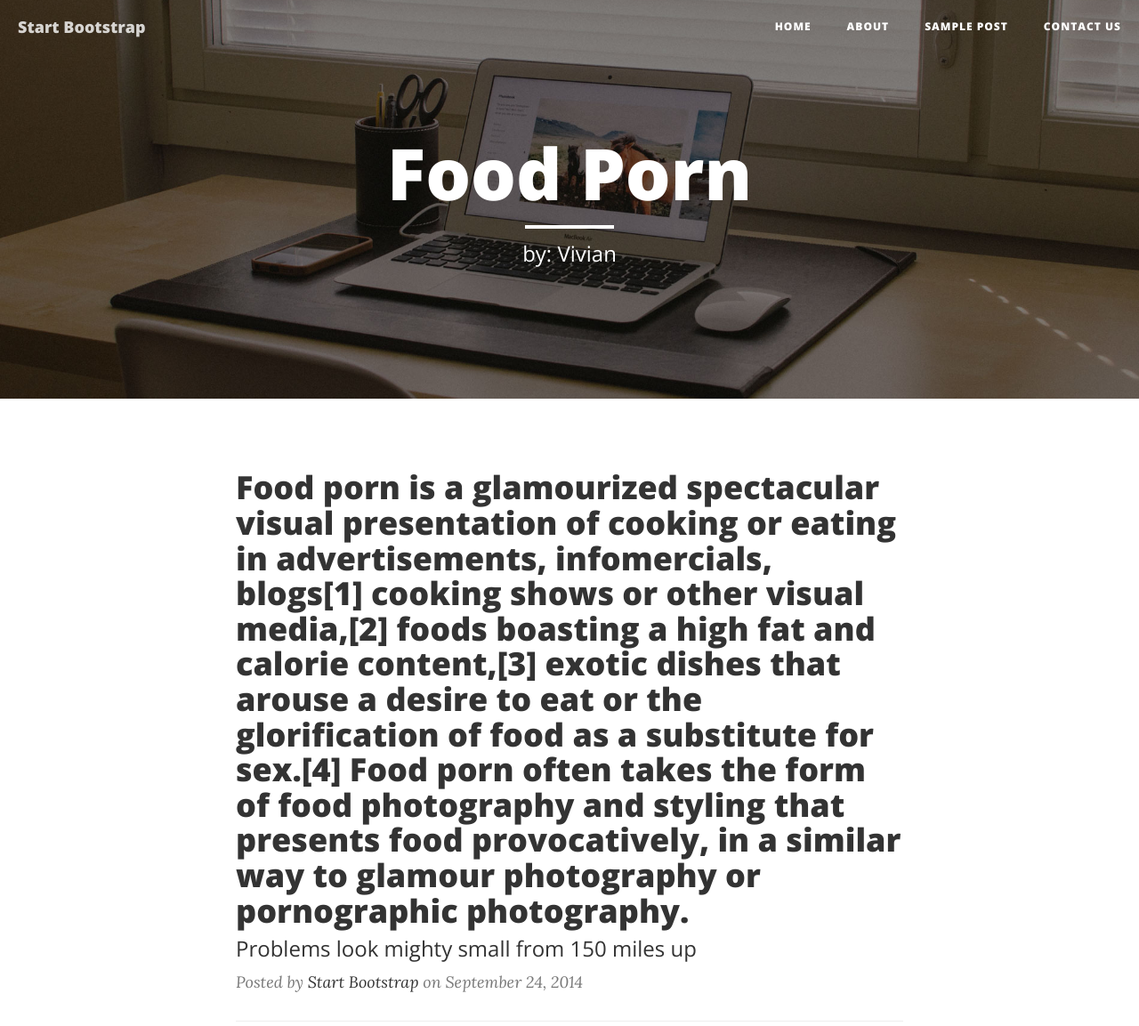
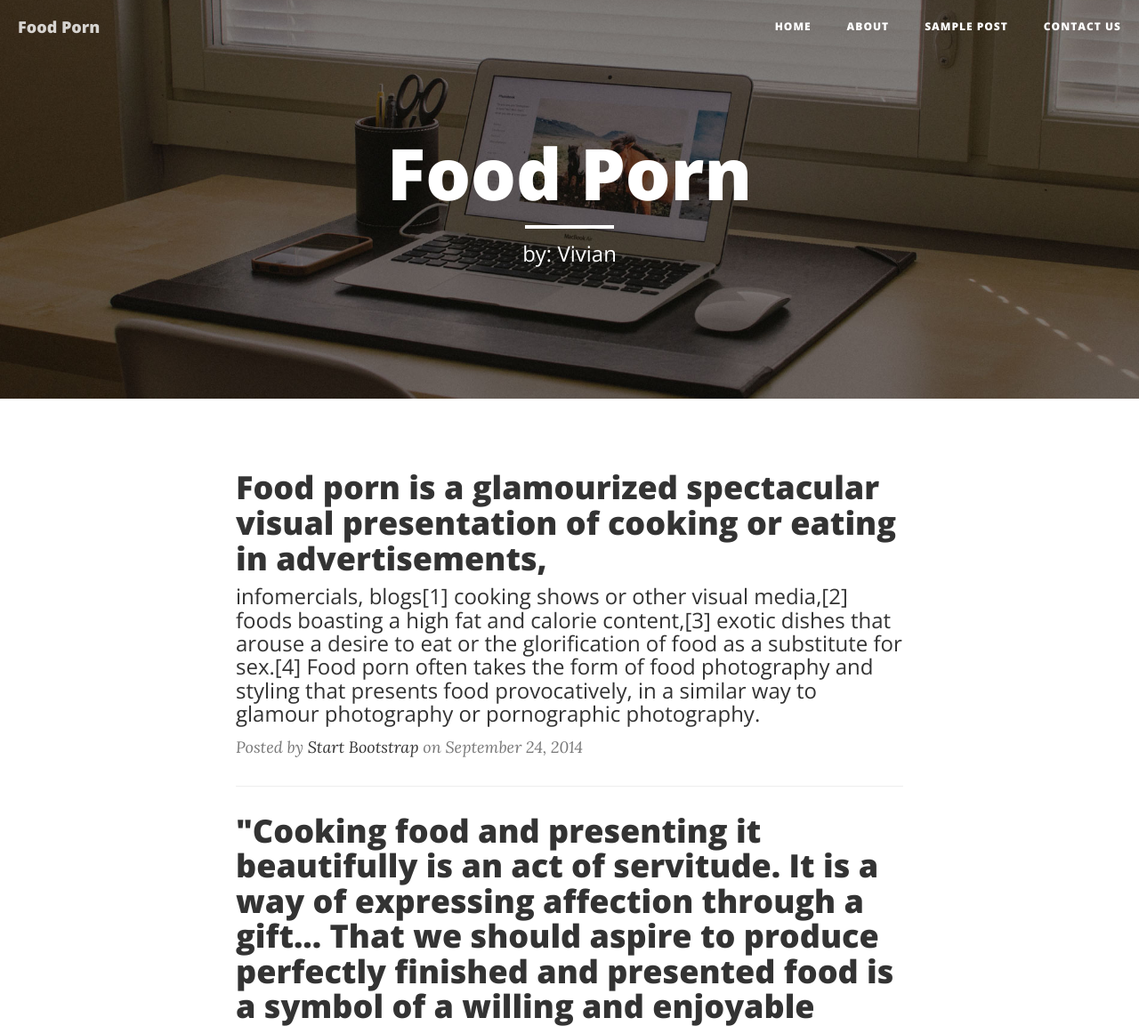
Before and after one commit to cadiayvivian11/blog2cleanblog-food-porn-.github.io, a website: page index.html in a window 1280 px wide. Shown: the top 1153 px of the page at 89% size. Drawn offline with nearby package versions, Linux system fonts and the light colour scheme.

Commit message:
Update index.html

```diff
--- a/index.html
+++ b/index.html
@@ -42,7 +42,7 @@
                     <span class="sr-only">Toggle navigation</span>
                     Menu <i class="fa fa-bars"></i>
                 </button>
-                <a class="navbar-brand" href="index.html">Start Bootstrap</a>
+                <a class="navbar-brand" href="index.html">Food Porn</a>
             </div>
 
             <!-- Collect the nav links, forms, and other content for toggling -->
@@ -76,7 +76,7 @@
                     <div class="site-heading">
                         <h1>Food Porn</h1>
                         <hr class="small">
-                        <span class="subheading">by: Vivian</span>
+                        <span class="subheading"> by: Vivian </span>
                     </div>
                 </div>
             </div>
@@ -90,10 +90,10 @@
                 <div class="post-preview">
                     <a href="post.html">
                         <h2 class="post-title">
-                            Food porn is a glamourized spectacular visual presentation of cooking or eating in advertisements, infomercials, blogs[1] cooking shows or other visual media,[2] foods boasting a high fat and calorie content,[3] exotic dishes that arouse a desire to eat or the glorification of food as a substitute for sex.[4] Food porn often takes the form of food photography and styling that presents food provocatively, in a similar way to glamour photography or pornographic photography.
+                            Food porn is a glamourized spectacular visual presentation of cooking or eating in advertisements,
                         </h2>
                         <h3 class="post-subtitle">
-                            Problems look mighty small from 150 miles up
+                             infomercials, blogs[1] cooking shows or other visual media,[2] foods boasting a high fat and calorie content,[3] exotic dishes that arouse a desire to eat or the glorification of food as a substitute for sex.[4] Food porn often takes the form of food photography and styling that presents food provocatively, in a similar way to glamour photography or pornographic photography.
                         </h3>
                     </a>
                     <p class="post-meta">Posted by <a href="#">Start Bootstrap</a> on September 24, 2014</p>
```
